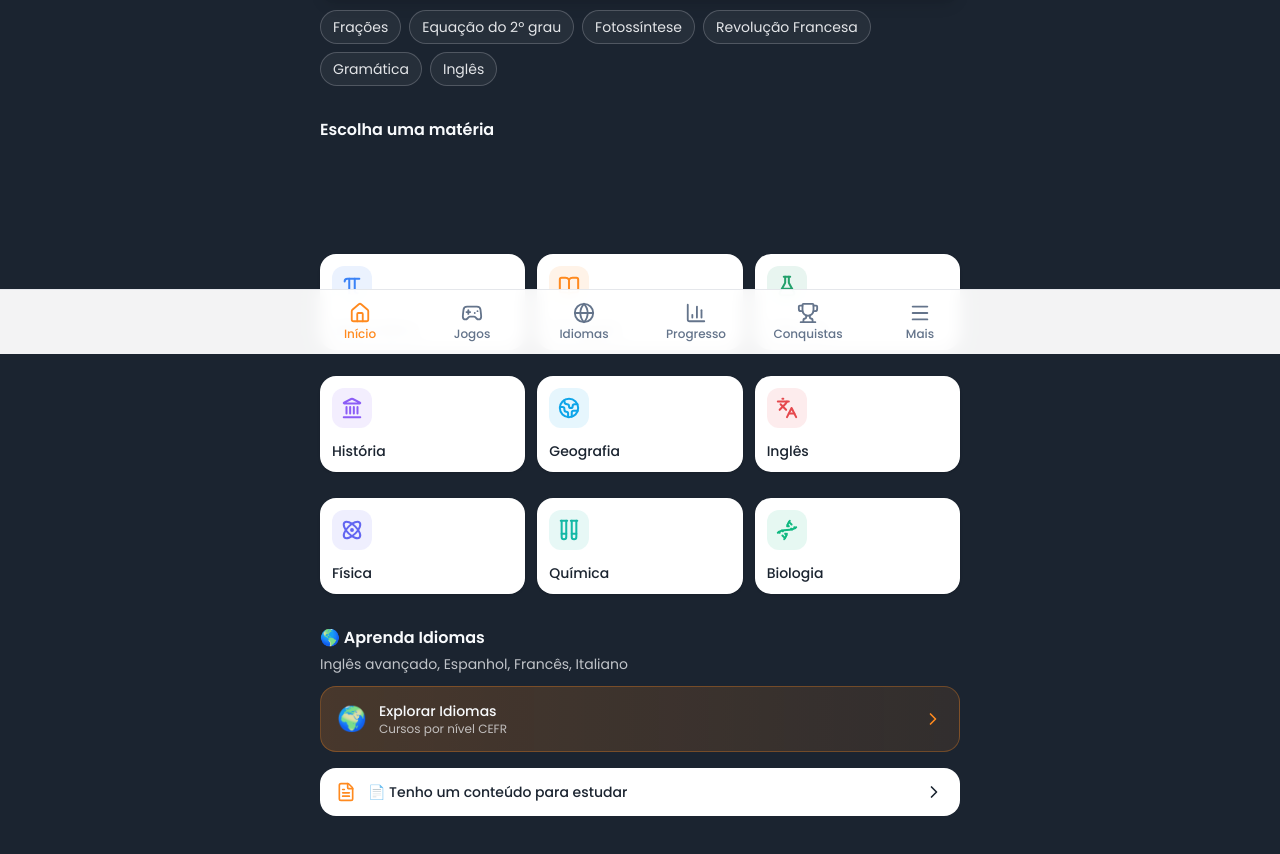
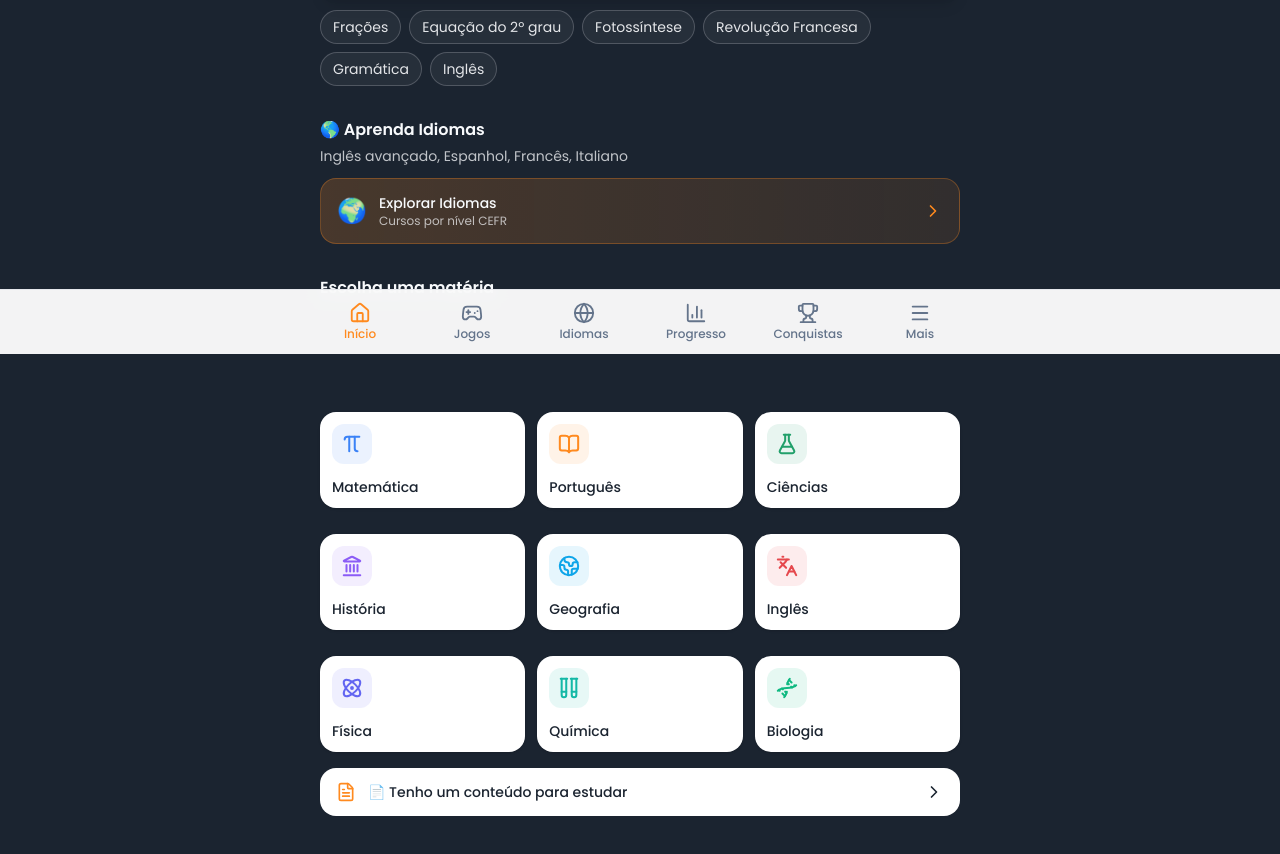
Before and after one commit to rochatahtah-hub/lumi, a React (Vite) app: page / in a window 1280 px wide. Shown: the part 446-1300 px from the top of the page. Built offline with nearby package versions, Linux system fonts and the light colour scheme; no server answers.

Commit message:
feat: Idiomas agora aparece PRIMEIRO na Home (destaque principal)

```diff
--- a/src/pages/Home.tsx
+++ b/src/pages/Home.tsx
@@ -82,6 +82,16 @@ export default function Home() {
         </section>
 
         <section className="mt-8">
+          <h2 className="font-semibold">🌎 Aprenda Idiomas</h2>
+          <p className="mt-1 text-sm text-offwhite/75">Inglês avançado, Espanhol, Francês, Italiano</p>
+          <Link to="/idiomas" className="mt-3 flex items-center gap-3 rounded-2xl bg-gradient-to-r from-laranja/20 to-laranja/10 px-4 py-3.5 text-offwhite border border-laranja/30">
+            <span className="text-2xl">🌍</span>
+            <span className="flex-1"><span className="block text-sm font-medium">Explorar Idiomas</span><span className="block text-xs text-offwhite/70">Cursos por nível CEFR</span></span>
+            <ChevronRight size={20} className="text-laranja" />
+          </Link>
+        </section>
+
+        <section className="mt-8">
           <h2 className="font-semibold">Escolha uma matéria</h2>
           {/* o LUMI vive atrás dos cards: aparece acima da 1ª fileira e pelas frestas entre as fileiras */}
           <div className="lumi-cards">
@@ -101,16 +111,6 @@ export default function Home() {
               })}
             </div>
           </div>
-        </section>
-
-        <section className="mt-8">
-          <h2 className="font-semibold">🌎 Aprenda Idiomas</h2>
-          <p className="mt-1 text-sm text-offwhite/75">Inglês avançado, Espanhol, Francês, Italiano</p>
-          <Link to="/idiomas" className="mt-3 flex items-center gap-3 rounded-2xl bg-gradient-to-r from-laranja/20 to-laranja/10 px-4 py-3.5 text-offwhite border border-laranja/30">
-            <span className="text-2xl">🌍</span>
-            <span className="flex-1"><span className="block text-sm font-medium">Explorar Idiomas</span><span className="block text-xs text-offwhite/70">Cursos por nível CEFR</span></span>
-            <ChevronRight size={20} className="text-laranja" />
-          </Link>
         </section>
 
         <section className="mt-4 space-y-3">
```
